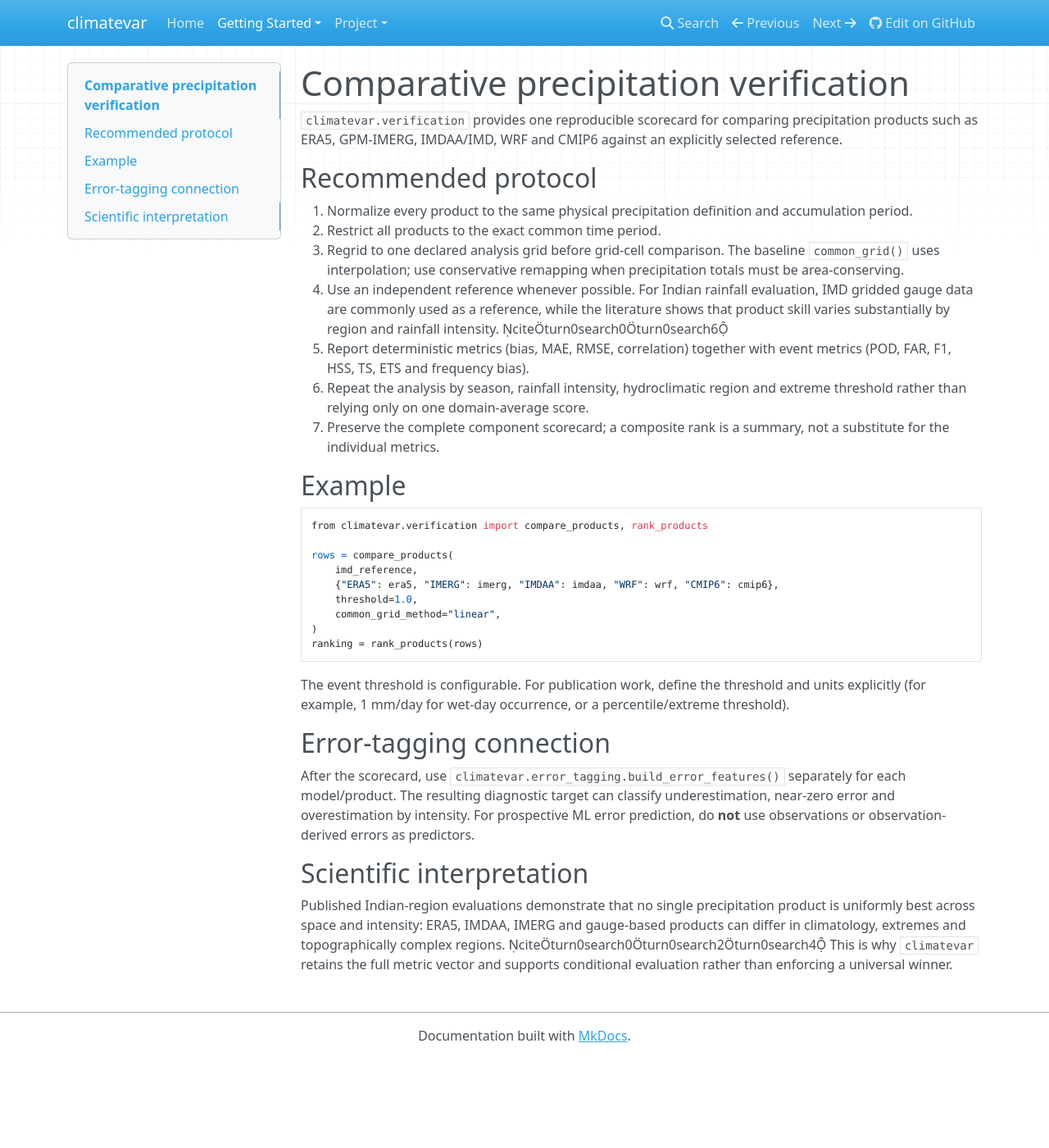
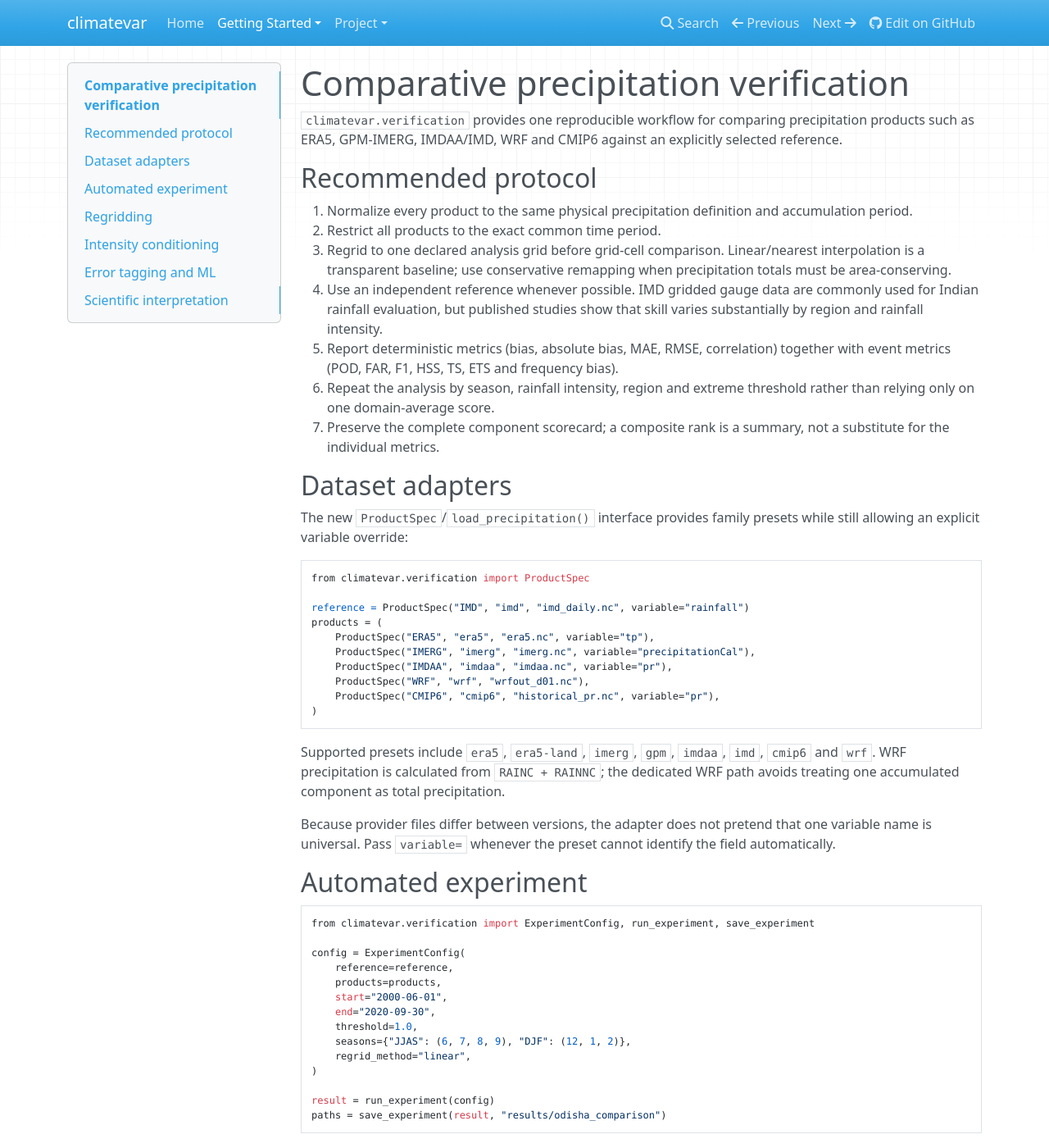
Before and after one commit to sanjeevsingh-original/climatevar, an MkDocs documentation site: the page built from docs/comparative_verification.md, in a window 1280 px wide and 1400 px high. Shown: the whole window at 82% size. Built offline with MkDocs 1.6.1, drawn with Linux system fonts in a browser that asks for light colours; nearby versions of some CDN libraries; some of the changed text lies outside the part shown.

Commit message:
Document automated dataset adapters and experiment runner

````diff
--- a/docs/comparative_verification.md
+++ b/docs/comparative_verification.md
@@ -1,37 +1,91 @@
 # Comparative precipitation verification
 
-`climatevar.verification` provides one reproducible scorecard for comparing precipitation products such as ERA5, GPM-IMERG, IMDAA/IMD, WRF and CMIP6 against an explicitly selected reference.
+`climatevar.verification` provides one reproducible workflow for comparing precipitation products such as ERA5, GPM-IMERG, IMDAA/IMD, WRF and CMIP6 against an explicitly selected reference.
 
 ## Recommended protocol
 
 1. Normalize every product to the same physical precipitation definition and accumulation period.
 2. Restrict all products to the exact common time period.
-3. Regrid to one declared analysis grid before grid-cell comparison. The baseline `common_grid()` uses interpolation; use conservative remapping when precipitation totals must be area-conserving.
-4. Use an independent reference whenever possible. For Indian rainfall evaluation, IMD gridded gauge data are commonly used as a reference, while the literature shows that product skill varies substantially by region and rainfall intensity. citeturn0search0turn0search6
-5. Report deterministic metrics (bias, MAE, RMSE, correlation) together with event metrics (POD, FAR, F1, HSS, TS, ETS and frequency bias).
-6. Repeat the analysis by season, rainfall intensity, hydroclimatic region and extreme threshold rather than relying only on one domain-average score.
+3. Regrid to one declared analysis grid before grid-cell comparison. Linear/nearest interpolation is a transparent baseline; use conservative remapping when precipitation totals must be area-conserving.
+4. Use an independent reference whenever possible. IMD gridded gauge data are commonly used for Indian rainfall evaluation, but published studies show that skill varies substantially by region and rainfall intensity.
+5. Report deterministic metrics (bias, absolute bias, MAE, RMSE, correlation) together with event metrics (POD, FAR, F1, HSS, TS, ETS and frequency bias).
+6. Repeat the analysis by season, rainfall intensity, region and extreme threshold rather than relying only on one domain-average score.
 7. Preserve the complete component scorecard; a composite rank is a summary, not a substitute for the individual metrics.
 
-## Example
+## Dataset adapters
+
+The new `ProductSpec`/`load_precipitation()` interface provides family presets while still allowing an explicit variable override:
 
 ```python
-from climatevar.verification import compare_products, rank_products
+from climatevar.verification import ProductSpec
 
-rows = compare_products(
-    imd_reference,
-    {"ERA5": era5, "IMERG": imerg, "IMDAA": imdaa, "WRF": wrf, "CMIP6": cmip6},
-    threshold=1.0,
-    common_grid_method="linear",
+reference = ProductSpec("IMD", "imd", "imd_daily.nc", variable="rainfall")
+products = (
+    ProductSpec("ERA5", "era5", "era5.nc", variable="tp"),
+    ProductSpec("IMERG", "imerg", "imerg.nc", variable="precipitationCal"),
+    ProductSpec("IMDAA", "imdaa", "imdaa.nc", variable="pr"),
+    ProductSpec("WRF", "wrf", "wrfout_d01.nc"),
+    ProductSpec("CMIP6", "cmip6", "historical_pr.nc", variable="pr"),
 )
-ranking = rank_products(rows)
 ```
 
-The event threshold is configurable. For publication work, define the threshold and units explicitly (for example, 1 mm/day for wet-day occurrence, or a percentile/extreme threshold).
+Supported presets include `era5`, `era5-land`, `imerg`, `gpm`, `imdaa`, `imd`, `cmip6` and `wrf`. WRF precipitation is calculated from `RAINC + RAINNC`; the dedicated WRF path avoids treating one accumulated component as total precipitation.
 
-## Error-tagging connection
+Because provider files differ between versions, the adapter does not pretend that one variable name is universal. Pass `variable=` whenever the preset cannot identify the field automatically.
 
-After the scorecard, use `climatevar.error_tagging.build_error_features()` separately for each model/product. The resulting diagnostic target can classify underestimation, near-zero error and overestimation by intensity. For prospective ML error prediction, do **not** use observations or observation-derived errors as predictors.
+## Automated experiment
+
+```python
+from climatevar.verification import ExperimentConfig, run_experiment, save_experiment
+
+config = ExperimentConfig(
+    reference=reference,
+    products=products,
+    start="2000-06-01",
+    end="2020-09-30",
+    threshold=1.0,
+    seasons={"JJAS": (6, 7, 8, 9), "DJF": (12, 1, 2)},
+    regrid_method="linear",
+)
+
+result = run_experiment(config)
+paths = save_experiment(result, "results/odisha_comparison")
+```
+
+The runner produces:
+
+- `overall`: deterministic and event-based scorecard for every product;
+- `seasonal`: the same metrics for every declared season;
+- `intensity`: conditional error/event scores for dry, light, moderate, heavy, very-heavy and extreme rainfall;
+- `ranking`: transparent weighted composite ranking based on absolute bias, MAE, RMSE, correlation and event metrics;
+- `spatial`: NetCDF fields of bias, MAE, RMSE, correlation, POD, FAR, frequency bias and valid count;
+- `error_features`: ML/error-tagging-ready diagnostic fields containing the observed target and model error information.
+
+## Regridding
+
+`regrid_method="linear"` and `"nearest"` use xarray interpolation and are intended as transparent baselines. `"conservative"`, `"bilinear"` and `"patch"` use optional xESMF. For precipitation accumulation/totals, conservative remapping should be preferred when the source grid provides appropriate cell geometry.
+
+## Intensity conditioning
+
+The default classes are configurable and use rainfall amount in the normalized analysis units:
+
+| Class | Range |
+|---|---:|
+| dry | 0–<1 mm |
+| light | 1–<10 mm |
+| moderate | 10–<20 mm |
+| heavy | 20–<50 mm |
+| very heavy | 50–<100 mm |
+| extreme | ≥100 mm |
+
+These are analysis defaults, not universal scientific thresholds. For an India/Odisha publication, define the thresholds or percentile baseline in the methods section and keep them fixed across products.
+
+## Error tagging and ML
+
+`error_features` is deliberately a diagnostic target dataset: observations define whether a product underestimates or overestimates rainfall. For prospective ML error prediction, observation-derived quantities such as observed rainfall, signed error and error class must not be used as predictors. Use only predictors that would be available at prediction time.
 
 ## Scientific interpretation
 
-Published Indian-region evaluations demonstrate that no single precipitation product is uniformly best across space and intensity: ERA5, IMDAA, IMERG and gauge-based products can differ in climatology, extremes and topographically complex regions. citeturn0search0turn0search2turn0search4 This is why `climatevar` retains the full metric vector and supports conditional evaluation rather than enforcing a universal winner.
+Published Indian-region evaluations demonstrate that no single precipitation product is uniformly best across space and intensity. ERA5, IMDAA, IMERG and gauge-based products can differ in climatology, event detection and extreme-rainfall representation, particularly over complex terrain. This is why `climatevar` retains the full metric vector and supports conditional evaluation rather than enforcing a universal winner.
+
+A composite rank should therefore be reported alongside the underlying metrics, not instead of them. The ranking implementation uses **absolute bias**, not signed bias, because both wet and dry bias represent error. Its min-max normalization is sample-dependent and should be described as a summary score rather than a universal physical skill measure.
````
